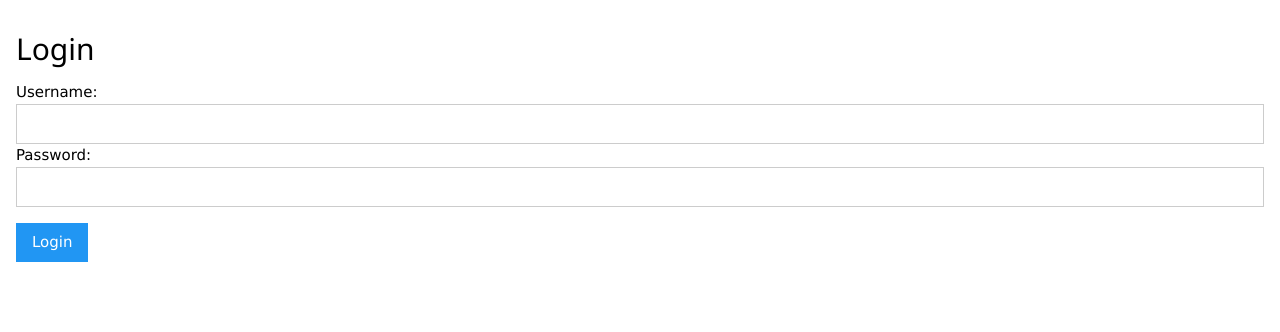
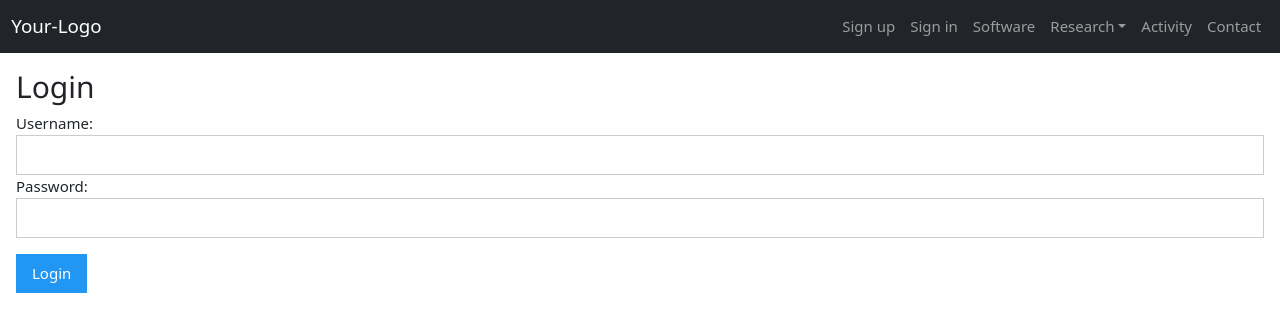
Before and after one commit to jkenzak/MovieDBProject, a PHP site: page /login.php in a window 1280 px wide. Shown: the top 332 px of the page. Run offline with PHP 8.4, Linux system fonts and the light colour scheme.

Commit message:
HTML for Login and Sign Up

```diff
--- a/header.php
+++ b/header.php
@@ -13,10 +13,10 @@
                otherwise, display sign up and log in buttons -->
           <?php if (!isset($_SESSION['username'])) { ?>
             <li class="nav-item">
-              <a class="nav-link" href="register.php">Join our community</a>
+              <a class="nav-link" href="signup.php">Sign up</a>
             </li>
             <li class="nav-item">
-              <a class="nav-link" href="signin.php">Sign in</a>
+              <a class="nav-link" href="login.php">Sign in</a>
             </li>
           <?php  } else { ?>
             <li class="nav-item">
--- a/login.php
+++ b/login.php
@@ -20,10 +20,20 @@ if ($_SERVER['REQUEST_METHOD'] == 'POST' && isset($_POST['login'])) {
 <html>
 <head>
   <meta charset="utf-8">
-  <title>Login - Movie Reviews</title>
+  <meta http-equiv="X-UA-Compatible" content="IE=edge">
+  <meta name="viewport" content="width=device-width, initial-scale=1">
+  <meta name="author" content="Upsorn Praphamontripong">
+  <meta name="description" content="Maintenance request form, a small/toy web app for ISP homework assignment, used by CS 3250 (Software Testing)">
+  <meta name="keywords" content="CS 3250, Upsorn, Praphamontripong, Software Testing">
+  <link rel="icon" type="image/png" href="https://www.cs.virginia.edu/~up3f/cs4750/images/db-icon.png" />
+
+  <title>Login</title>
   <link rel="stylesheet" href="https://www.w3schools.com/w3css/4/w3.css">
+  <link href="https://cdn.jsdelivr.net/npm/bootstrap@5.1.3/dist/css/bootstrap.min.css" rel="stylesheet" integrity="sha384-1BmE4kWBq78iYhFldvKuhfTAU6auU8tT94WrHftjDbrCEXSU1oBoqyl2QvZ6jIW3" crossorigin="anonymous">
+  <link rel="stylesheet" href="maintenance-system.css">
 </head>
 <body>
+<?php include("header.php"); ?>
 <div class="w3-container w3-margin-top">
     <h2>Login</h2>
     <?php if (!empty($message)): ?>
--- a/request-db.php
+++ b/request-db.php
@@ -112,14 +112,19 @@ function loginUser($username, $password) {
        $statement->closeCursor();
 
        if ($user && password_verify($password, $user['Password'])) {
-           // Start the session and set session variables
-           session_start();
+           if (!isset($_SESSION['loggedin'])) {  // Check if session has already been started
+               session_start();
+           }
            $_SESSION['loggedin'] = true;
            $_SESSION['username'] = $username;
            return true;
+       } else {
+           return false; // If password doesn't match or user doesn't exist
        }
-      } catch (PDOException $e) {
-     }
+   } catch (PDOException $e) {
+       echo 'PDOException: ' . $e->getMessage();
+       return false;
+   }
 }
 
 
```
Also changed, not shown: signup.php (+11 -1 lines).
